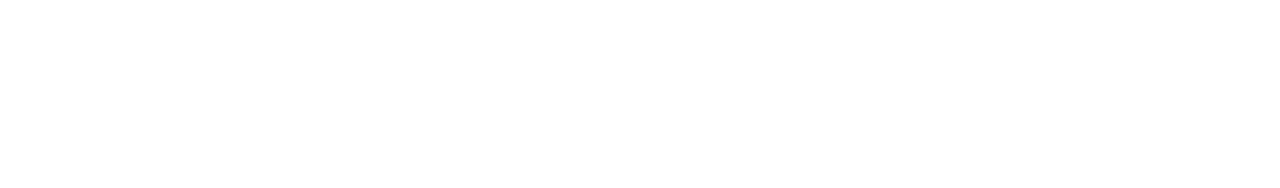
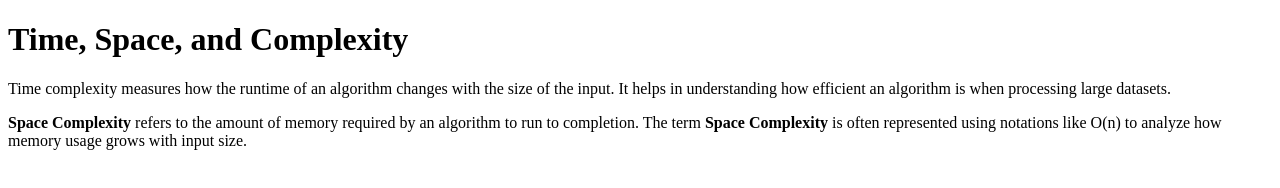
Before and after one commit to acciojob/time-and-space-complexity-PrasanthDass, a website: page main.html in a window 1280 px wide. Drawn offline with Linux system fonts and the light colour scheme.

Commit message:
created a submission

```diff
--- a/main.html
+++ b/main.html
@@ -1,16 +1,22 @@
 <!DOCTYPE html>
+<html lang="en">
+<head>
+  <meta charset="utf-8">
+  <meta name="viewport" content="width=device-width, initial-scale=1.0">
+  <title>Time, Space, and Complexity</title>
+</head>
+<body>
+  <h1>Time, Space, and Complexity</h1>
 
-<html>
+  <p>
+    Time complexity measures how the runtime of an algorithm changes with the size of the input.
+    It helps in understanding how efficient an algorithm is when processing large datasets.
+  </p>
 
-<head>
-	<link rel="stylesheet" href="styles.css">
-</head>
-
-<body>
-	<!-- the entire body must be written by student -->
-    <script type="text/javascript" src="./script.js">
-</script>
-
+  <p>
+    <b>Space Complexity</b> refers to the amount of memory required by an algorithm to run to completion.
+    The term <b>Space Complexity</b> is often represented using notations like O(n) to analyze how memory usage grows
+    with input size.
+  </p>
 </body>
-
 </html>
```
